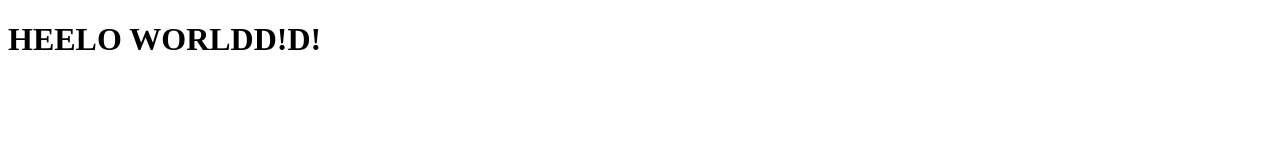
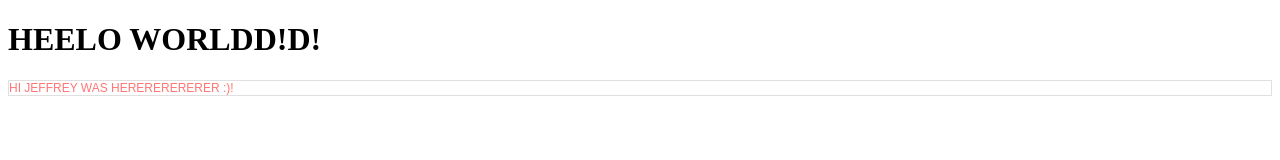
Before and after one commit to jmore021/jmore021.github.io, a plain HTML site: page index.html in a window 1280 px wide. Drawn offline with Linux system fonts and the light colour scheme.

Commit message:
JEFFREEY WEAS RHERA

```diff
--- /dev/null
+++ b/hijasmine.css
@@ -0,0 +1,9 @@
+.red_panda{
+  font-family: "Arial";
+  font-size: 12px;
+  color: #FE7676;
+
+  border: 1px solid #E0E0E0;
+
+
+}
--- a/index.html
+++ b/index.html
@@ -2,10 +2,18 @@
 <html>
 <head>
 	<title>PLEASEW WORDK</title>
+	<link type="text/css" href="hijasmine.css" rel="stylesheet">
+
+	</link>
 </head>
 
 <body>
 	<h1> HEELO WORLDD!D! </h1>
+
+
+	<div class="red_panda">
+		HI JEFFREY WAS HERERERERERER :)!
+	</div>
 </body>
 
 </html>
```
